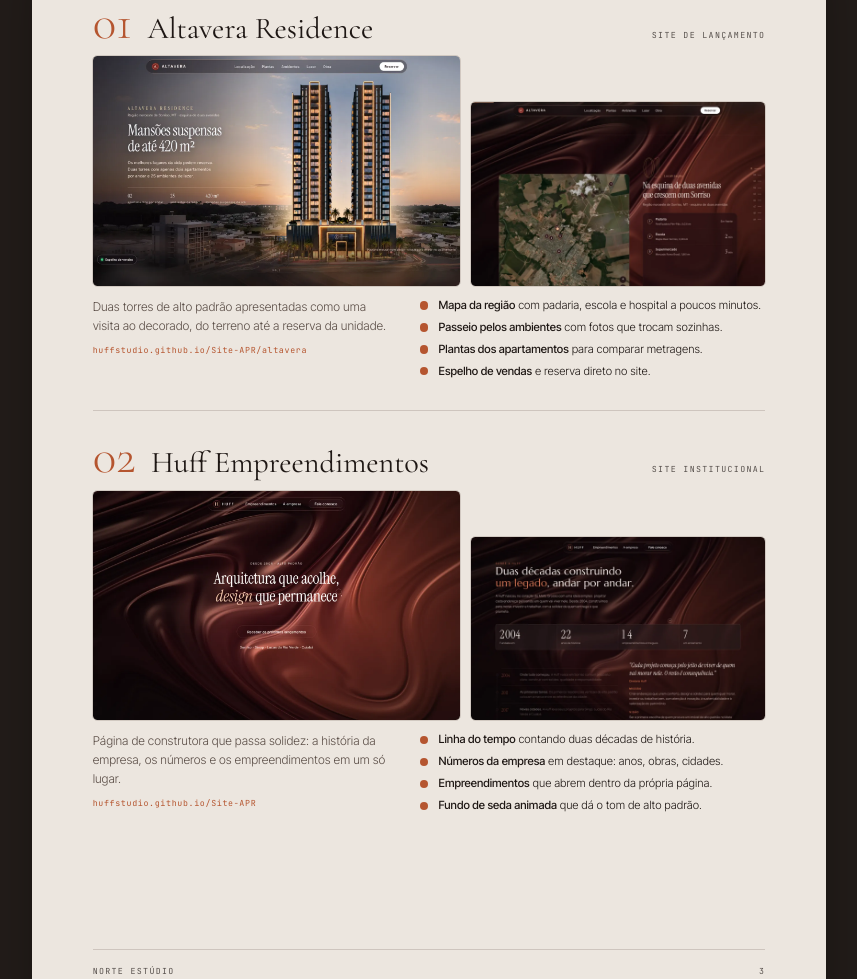
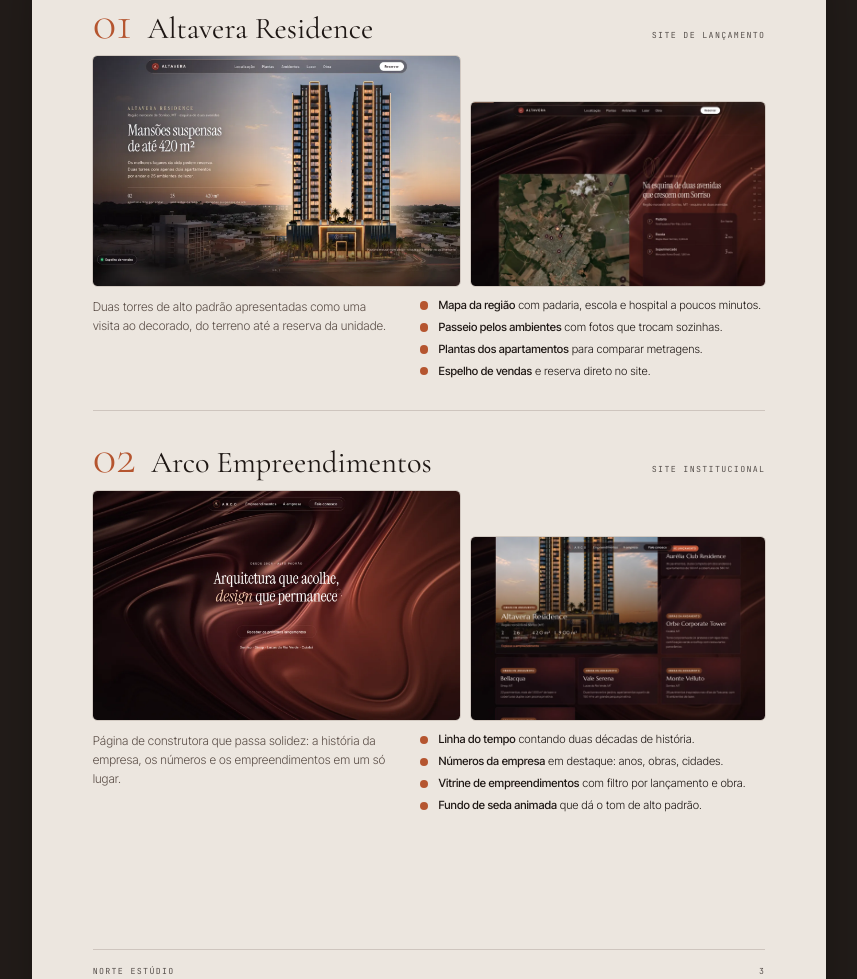
Before and after one commit to Huffstudio/Portf-lio, a plain HTML site: page proposta/index.html in a window 1280 px wide. Shown: the part 2411-3390 px from the top of the page, without its empty margins (211-1068 px from the left). Drawn offline with nearby package versions, Linux system fonts and the light colour scheme.

Commit message:
Proposta: troca o nome da construtora para Arco Empreendimentos e tira os links do GitHub
Co-Authored-By: Claude Opus 5.5 <noreply@anthropic.com>
Claude-Session: https://claude.ai/code/session_01PyMh1PjoEsiyxXp7Vqjmcf

```diff
--- a/proposta/index.html
+++ b/proposta/index.html
@@ -206,7 +206,7 @@ p{margin:0}
     </div>
     <div class="phones">
       <img src="../assets/img/altavera-m.webp" alt="Altavera no celular">
-      <img src="../assets/img/huff-m.webp" alt="Huff Empreendimentos no celular">
+      <img src="img/arco-m.webp" alt="Arco Empreendimentos no celular">
       <img src="../assets/img/marble-m.webp" alt="VEIO no celular">
       <img src="img/vidros-m.webp" alt="Vidros e Esquadrias no celular">
       <img src="img/campo-m.webp" alt="Aerovale Aviação Agrícola no celular">
@@ -224,7 +224,7 @@ p{margin:0}
       <div class="ph"><span class="n">01</span><h4>Altavera Residence</h4><p class="lbl">Site de lançamento</p></div>
       <div class="shots"><img src="../assets/img/altavera.webp" alt="Tela inicial do Altavera"><img src="../assets/img/altavera-2.webp" alt="Mapa da região do Altavera"></div>
       <div class="pt">
-        <div><p class="txt">Duas torres de alto padrão apresentadas como uma visita ao decorado, do terreno até a reserva da unidade.</p><p class="link">huffstudio.github.io/Site-APR/altavera</p></div>
+        <div><p class="txt">Duas torres de alto padrão apresentadas como uma visita ao decorado, do terreno até a reserva da unidade.</p></div>
         <ul class="best">
           <li><span><b>Mapa da região</b> com padaria, escola e hospital a poucos minutos.</span></li>
           <li><span><b>Passeio pelos ambientes</b> com fotos que trocam sozinhas.</span></li>
@@ -234,14 +234,14 @@ p{margin:0}
       </div>
     </article>
     <article class="proj">
-      <div class="ph"><span class="n">02</span><h4>Huff Empreendimentos</h4><p class="lbl">Site institucional</p></div>
-      <div class="shots"><img src="../assets/img/huff.webp" alt="Tela inicial da Huff"><img src="../assets/img/huff-2.webp" alt="História da Huff"></div>
+      <div class="ph"><span class="n">02</span><h4>Arco Empreendimentos</h4><p class="lbl">Site institucional</p></div>
+      <div class="shots"><img src="img/arco.webp" alt="Tela inicial da Arco"><img src="img/arco-2.webp" alt="Empreendimentos da Arco"></div>
       <div class="pt">
-        <div><p class="txt">Página de construtora que passa solidez: a história da empresa, os números e os empreendimentos em um só lugar.</p><p class="link">huffstudio.github.io/Site-APR</p></div>
+        <div><p class="txt">Página de construtora que passa solidez: a história da empresa, os números e os empreendimentos em um só lugar.</p></div>
         <ul class="best">
           <li><span><b>Linha do tempo</b> contando duas décadas de história.</span></li>
           <li><span><b>Números da empresa</b> em destaque: anos, obras, cidades.</span></li>
-          <li><span><b>Empreendimentos</b> que abrem dentro da própria página.</span></li>
+          <li><span><b>Vitrine de empreendimentos</b> com filtro por lançamento e obra.</span></li>
           <li><span><b>Fundo de seda animada</b> que dá o tom de alto padrão.</span></li>
         </ul>
       </div>
@@ -258,7 +258,7 @@ p{margin:0}
       <div class="ph"><span class="n">03</span><h4>VEIO · Atelier de Mármores</h4><p class="lbl">Site de catálogo</p></div>
       <div class="shots"><img src="../assets/img/marble.webp" alt="Tela inicial do VEIO"><img src="../assets/img/marble-2.webp" alt="Coleção de mármores do VEIO"></div>
       <div class="pt">
-        <div><p class="txt">Uma marmoraria que mostra a pedra de perto: o cliente escolhe, compara e pede orçamento sem sair do site.</p><p class="link">huffstudio.github.io/Marble</p></div>
+        <div><p class="txt">Uma marmoraria que mostra a pedra de perto: o cliente escolhe, compara e pede orçamento sem sair do site.</p></div>
         <ul class="best">
           <li><span><b>Catálogo com 17 pedras</b> e filtro por família.</span></li>
           <li><span><b>Ficha técnica</b> de cada pedra, com usos e acabamentos.</span></li>
@@ -271,7 +271,7 @@ p{margin:0}
       <div class="ph"><span class="n">04</span><h4>Vidros e Esquadrias</h4><p class="lbl">Site institucional</p></div>
       <div class="shots"><img src="img/vidros.webp" alt="Abertura em vidro rachado de Vidros e Esquadrias"><img src="../assets/img/vidros-2.webp" alt="História da vidraçaria"></div>
       <div class="pt">
-        <div><p class="txt">Uma vidraçaria de bairro que virou referência, contada com a mesma transparência do material que vende.</p><p class="link">huffstudio.github.io/Vidros</p></div>
+        <div><p class="txt">Uma vidraçaria de bairro que virou referência, contada com a mesma transparência do material que vende.</p></div>
         <ul class="best">
           <li><span><b>História da família</b> em linha do tempo, de 2007 até hoje.</span></li>
           <li><span><b>Serviços e obras</b> com fotos de projetos reais.</span></li>
```
Also changed, not shown: proposta/img/arco-2.webp (added), proposta/img/arco-m.webp (added), proposta/img/arco.webp (added), 1 other file.
